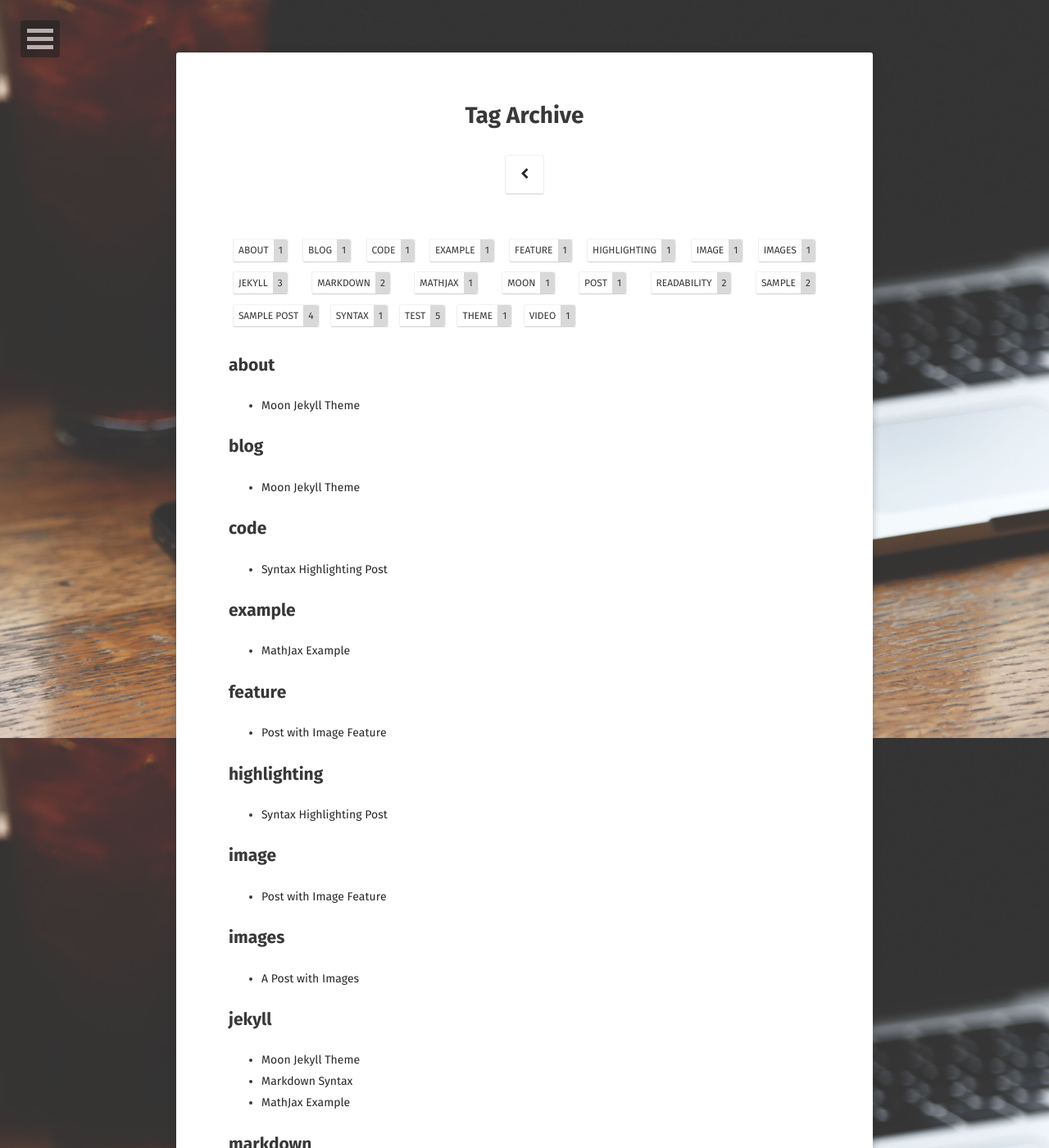
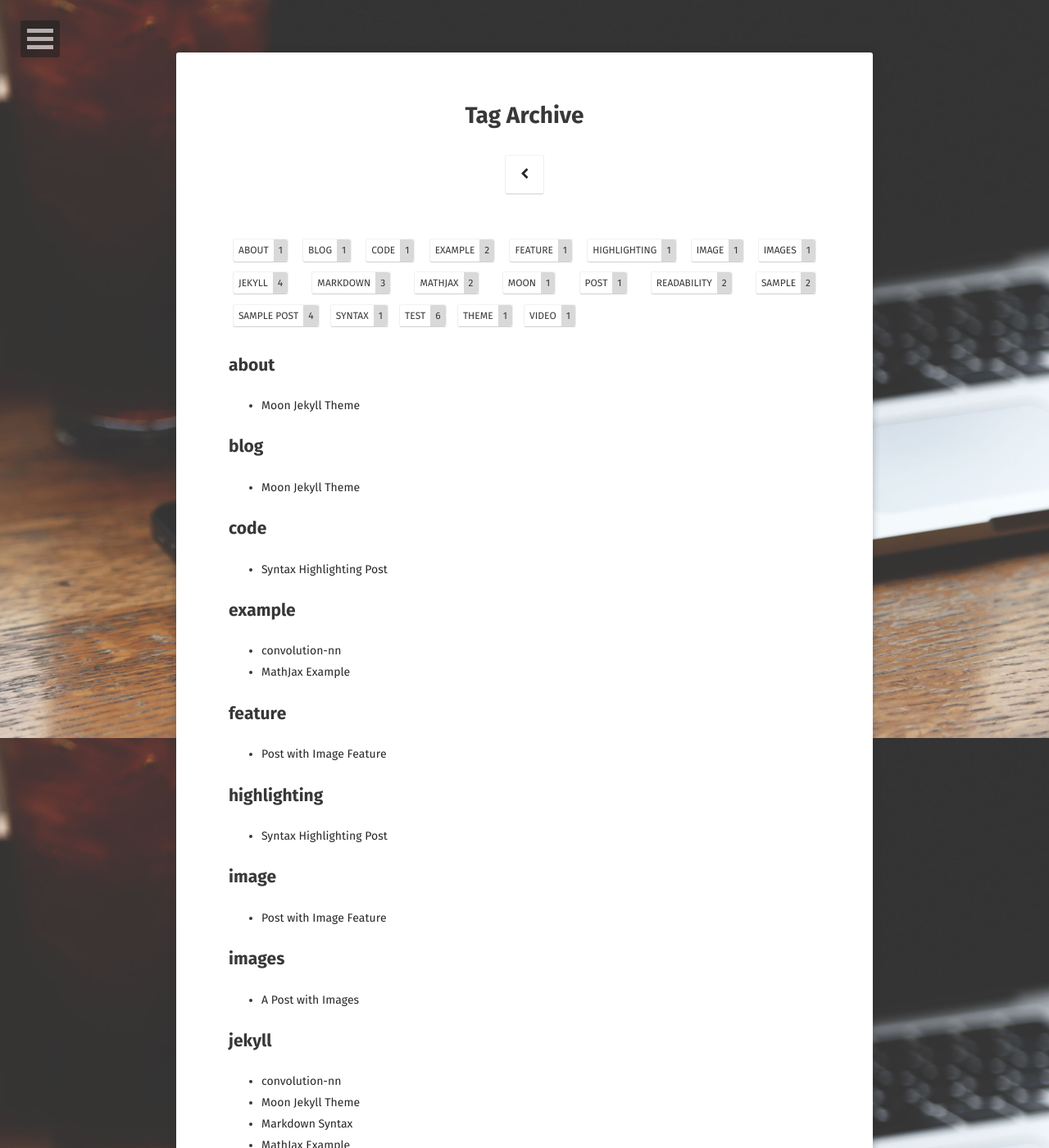
Before and after one commit to binEleanor/binEleanor.github.io, a Jekyll site: the page built from tags/index.html, in a window 1280 px wide and 1400 px high. Shown: the whole window at 82% size. Built offline with Jekyll 4.4.1, drawn with Linux system fonts in a browser that asks for light colours; some web fonts are replaced; some of the changed text lies outside the part shown.

Commit message:
Update and rename 卷积神经网络.md to 2019-08-01-convolution-nn.md

```diff
--- a/_posts/卷积神经网络.md
+++ b/_posts/2019-08-01-convolution-nn.md
@@ -1,7 +1,7 @@
 ---
 layout: post
-title:  "卷积神经网络"
-date:   2019-08-1
+title:  "convolution-nn"
+date:   2019-08-01
 excerpt: "MathJax Example for Moon Jekyll Theme."
 tag:
 - markdown
```
